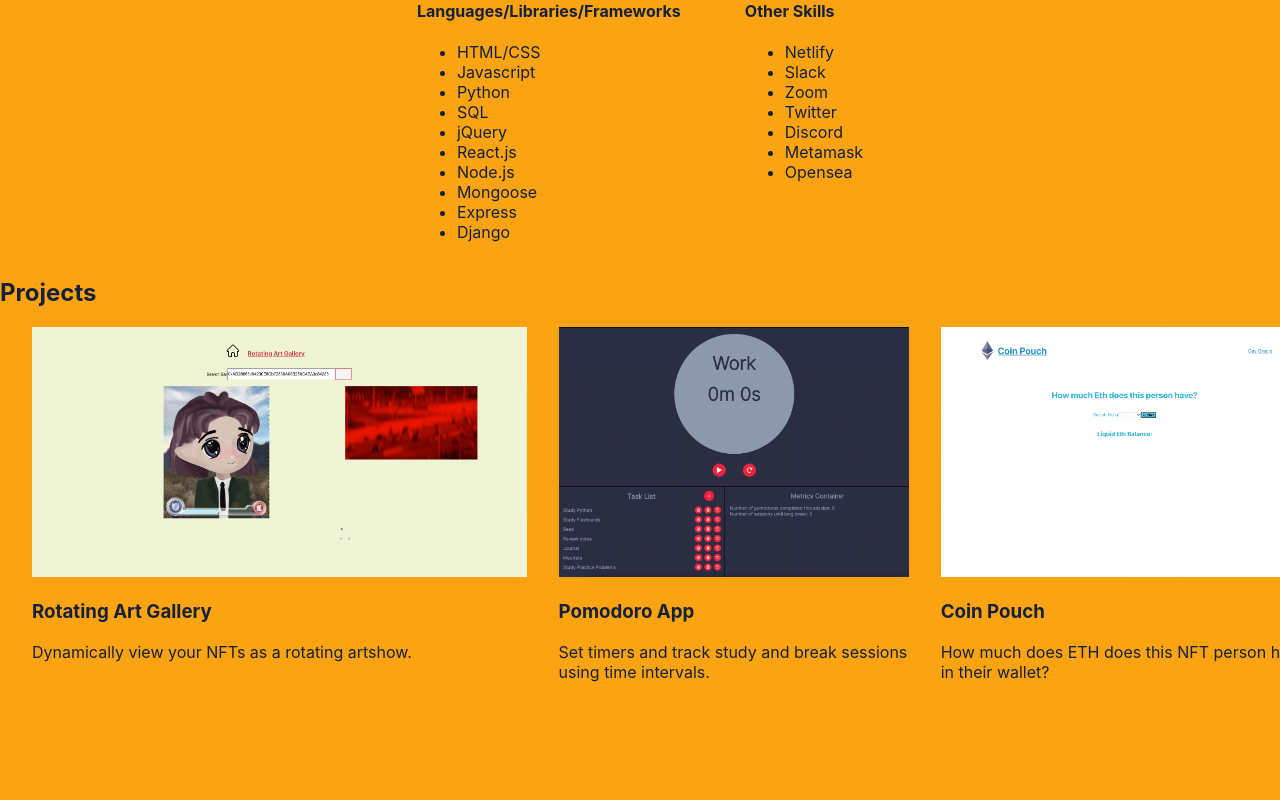
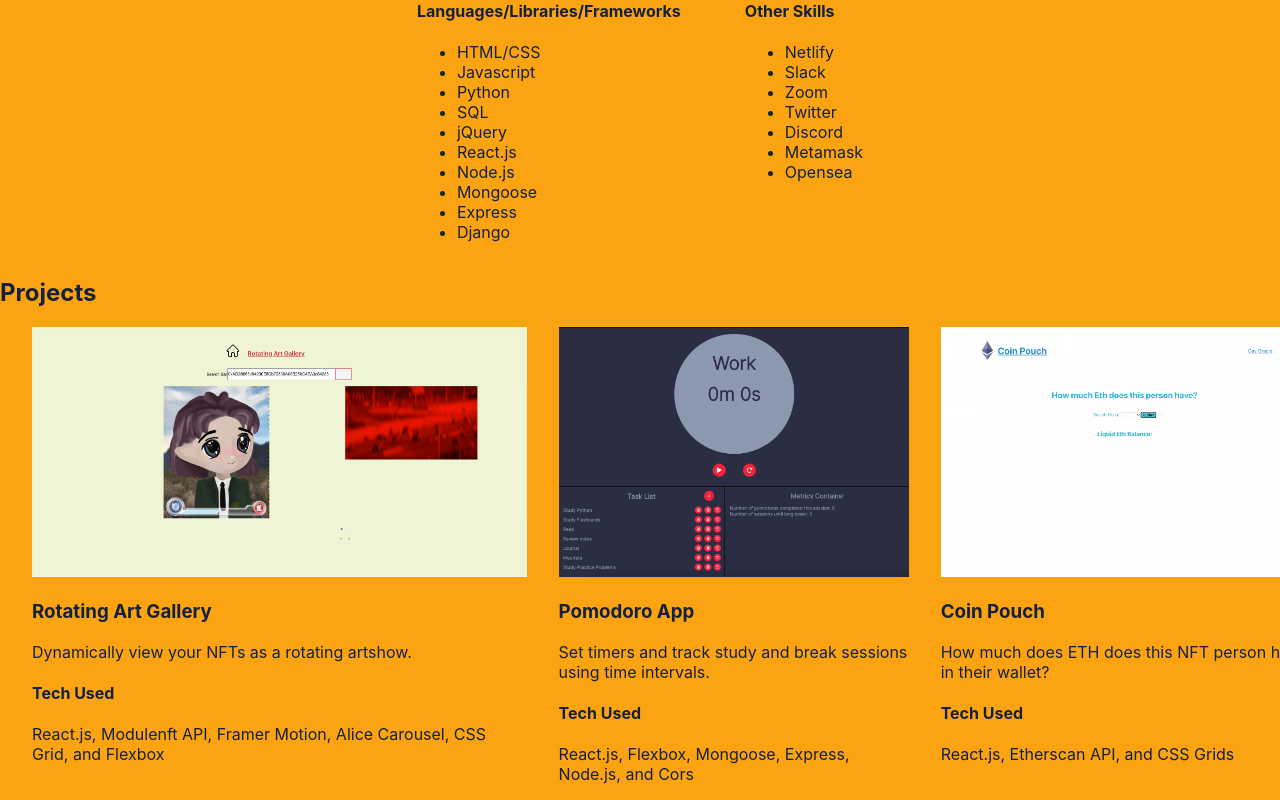
Before and after one commit to thinkaboutmovies/portfolio, a React (Create React App) app: page / in a window 1280 px wide. Shown: the part 905-1705 px from the top of the page. Before the commit the page ends 1603 px from the top, so only its background shows below. Built offline with nearby package versions, Linux system fonts and the light colour scheme.

Commit message:
added tech used into Project.js

```diff
--- a/src/components/Projects.js
+++ b/src/components/Projects.js
@@ -10,24 +10,38 @@
 				<h2>Projects</h2>
 				<section id='Projects-Card-List'>
 					<article id='Rotating-Art-Gallery-Card'>
-                    <img src={RotatingArtGalleryScreenShot} alt=''/>
+						<img src={RotatingArtGalleryScreenShot} alt='' />
 						<h3>Rotating Art Gallery</h3>
 						<p>Dynamically view your NFTs as a rotating artshow.</p>
+						<h4>Tech Used</h4>
+						<p>
+							React.js, Modulenft API, Framer Motion, Alice Carousel, CSS Grid,
+							and Flexbox
+						</p>
 					</article>
 					<article id='Pomodoro-App-Card'>
-                    <img src={PomodoroAppScreenShot} alt=''/>
+						<img src={PomodoroAppScreenShot} alt='' />
 						<h3>Pomodoro App</h3>
-                    <p>Set timers and track study and break sessions using time intervals. </p>
+						<p>
+							Set timers and track study and break sessions using time
+							intervals.
+						</p>
+						<h4>Tech Used</h4>
+						<p>React.js, Flexbox, Mongoose, Express, Node.js, and Cors</p>
 					</article>
 					<article id='Coin-Pouch-Card'>
-                    <img src={CoinPouchScreenShot} alt=''/>
+						<img src={CoinPouchScreenShot} alt='' />
 						<h3>Coin Pouch</h3>
 						<p>How much does ETH does this NFT person have in their wallet?</p>
+						<h4>Tech Used</h4>
+						<p> React.js, Etherscan API, and CSS Grids</p>
 					</article>
 					<article id='Dinosaur-Pet-Card'>
-                    <img src={DinosaurPetsScreenShot} alt=''/>
+						<img src={DinosaurPetsScreenShot} alt='' />
 						<h3>Dinosaur Pet</h3>
 						<p>Raise your own dinosaur to have a happy life.</p>
+						<h4>Tech Used</h4>
+						<p>Javascript, Jquery, HTML, CSS, Flexbox, and Bootstrap.</p>
 					</article>
 				</section>
 			</div>
```
Lines whose indentation alone changed are shown as unchanged.
